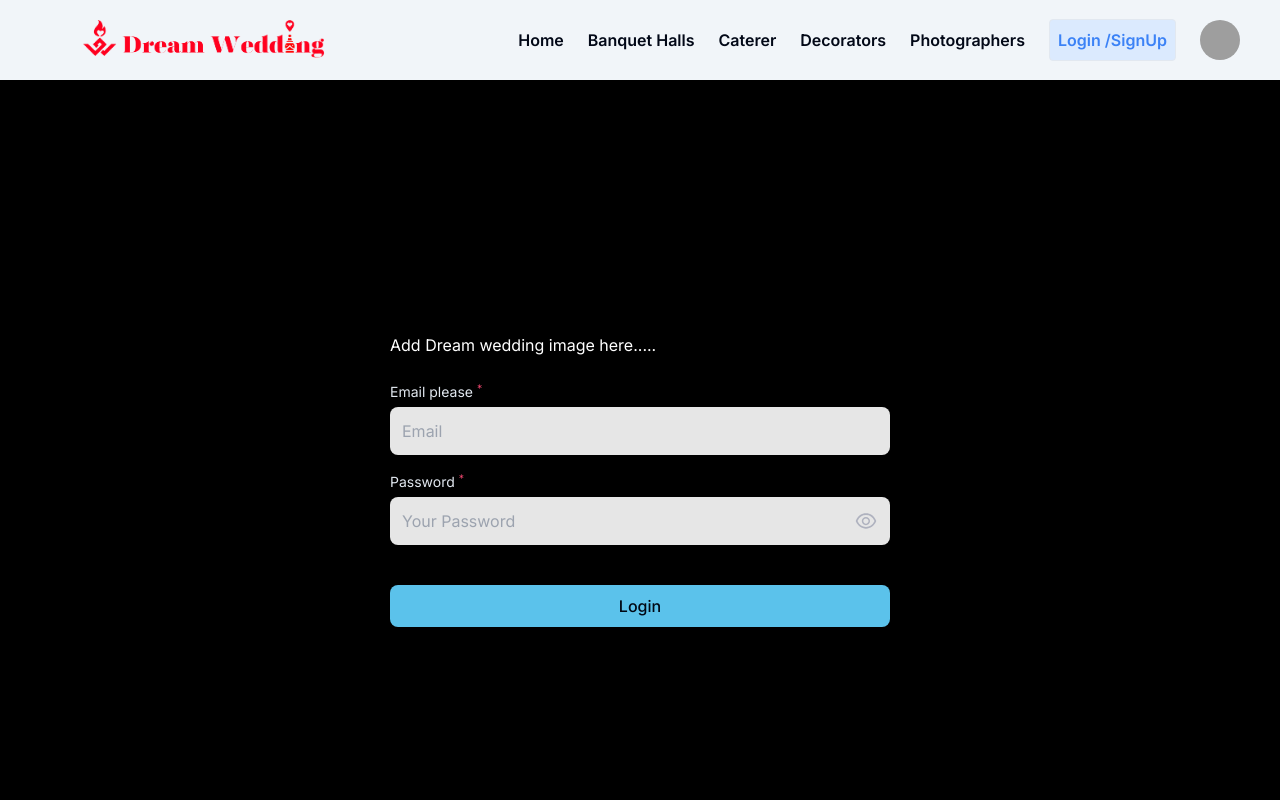
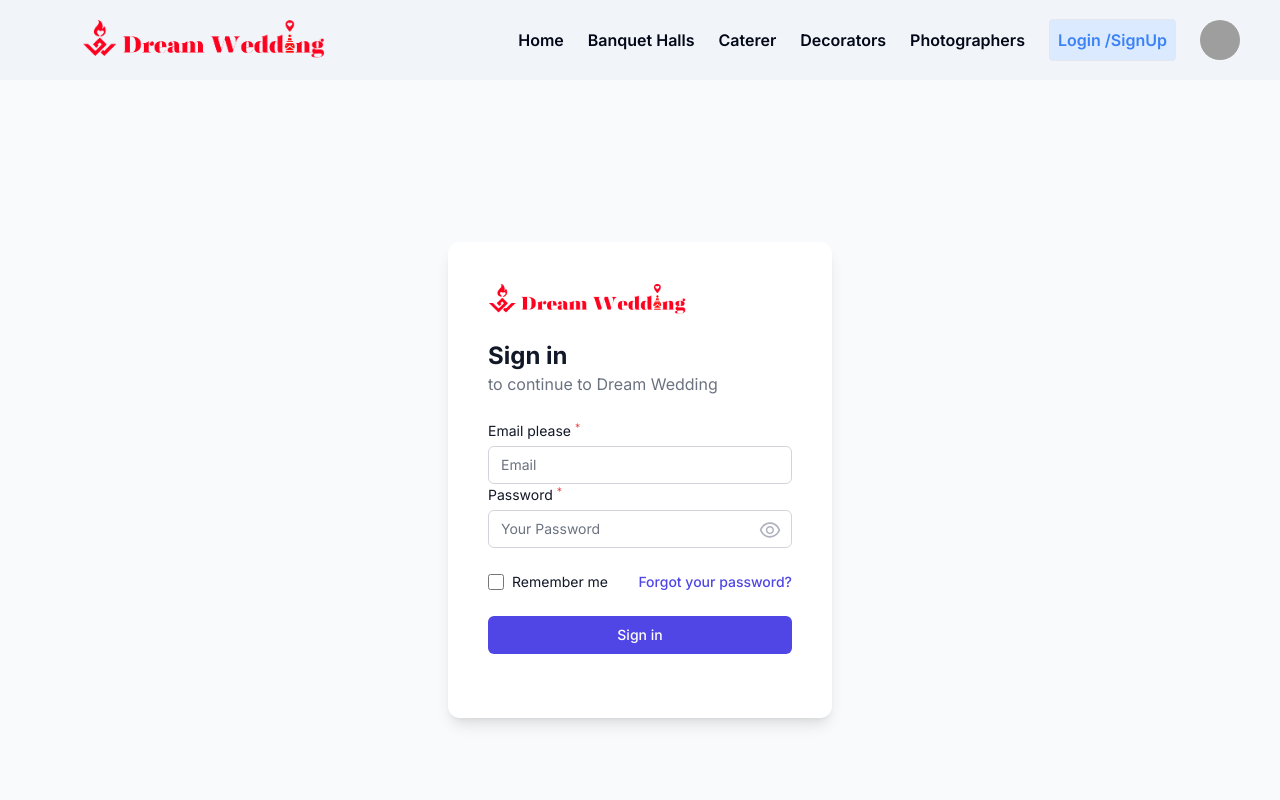
Before and after one commit to anurajkumar23/weddingscraft, a Next.js app: page /auth/login in a window 1280 px wide. Shown: the top 800 px of the page. Built offline with nearby package versions, Linux system fonts and the light colour scheme; grey boxes are pictures that could not be loaded.

Commit message:
login page added

```diff
--- a/src/app/auth/login/page.tsx
+++ b/src/app/auth/login/page.tsx
@@ -8,6 +8,7 @@ import { useFormik } from "formik";
 import { AiOutlineEye, AiOutlineEyeInvisible } from "react-icons/ai";
 import { useRouter } from "next/navigation";
 import { useAuth } from '@/app/authContext';
+import Image from 'next/image';
 
 interface login {
   email: string;
@@ -87,16 +88,22 @@ export default function Login() {
       {loading ? (
         <Loading />
       ) : (
-        <div className="flex items-center justify-center min-h-screen bg-black">
-          <div className="w-[500px] custom-shadow">
-            <p className='text-white'>Add Dream wedding image here.....</p>
+        <div className="min-h-screen flex items-center justify-center bg-gray-50">
+          <div className="max-w-sm w-full space-y-6 p-10 bg-white rounded-xl shadow-lg">
+            <Image src="/elements/logo.png" alt="logo" width={200} height={70} priority={false} loading="lazy" />
+            <div className='gap-y-2'>
+              <h1 className="text-2xl font-bold text-gray-900">
+                Sign in
+              </h1>
+              <p className='text-gray-500'>to continue to Dream Wedding</p>
+            </div>
             <form
               onSubmit={handleSubmit}
-              className="mt-6 flex w-full flex-col gap-y-4"
+              className="mt-8 space-y-6"
             >
               <label className="w-full">
-                <p className="mb-1 text-[0.875rem] leading-[1.375rem] text-slate-200 z-[50]">
-                  Email please <sup className="text-[#EF476F]">*</sup>
+                <p className="mb-1 text-[0.875rem] leading-[1.375rem] text-gray-900 z-[50]">
+                  Email please <sup className="text-red-500">*</sup>
                 </p>
                 <input
                   type="email"
@@ -107,7 +114,7 @@ export default function Login() {
                   value={values.email}
                   onChange={handleChange}
                   onBlur={handleBlur}
-                  className="w-full rounded-[0.5rem] p-[12px] bg-[#E6E6E6]"
+                  className="appearance-none  relative block w-full px-3 py-2 border border-gray-300 placeholder-gray-500 text-gray-900 rounded-md focus:outline-none focus:ring-indigo-500 focus:border-indigo-500 focus:z-10 sm:text-sm"
                 />
                 {errors.email && touched.email && (
                   <p className="text-[#b40e0e] font-semibold ">{errors.email}</p>
@@ -115,8 +122,8 @@ export default function Login() {
               </label>
 
               <label className="relative">
-                <p className="mb-1 text-[0.875rem] leading-[1.375rem] text-slate-200">
-                  Password <sup className="text-[#EF476F]">*</sup>
+                <p className="mb-1 text-[0.875rem] leading-[1.375rem] text-gray-900">
+                  Password <sup className="text-red-500">*</sup>
                 </p>
                 <input
                   type={showPassword ? "text" : "password"}
@@ -127,7 +134,7 @@ export default function Login() {
                   value={values.password}
                   onChange={handleChange}
                   onBlur={handleBlur}
-                  className="w-full rounded-[0.5rem] bg-[#E6E6E6] p-[12px] pr-12"
+                  className="appearance-none  relative block w-full px-3 py-2 border border-gray-300 placeholder-gray-500 text-gray-900 rounded-md focus:outline-none focus:ring-indigo-500 focus:border-indigo-500 focus:z-10 sm:text-sm"
                 />
                 {errors.password && touched.password && (
                   <p className="text-[#b40e0e] font-semibold">
@@ -137,21 +144,40 @@ export default function Login() {
                 <br />
                 <span
                   onClick={togglePasswordVisibility}
-                  className="absolute right-3 top-[38px] z-[10] cursor-pointer"
+                  className="absolute ml-[270px] top-[34px] z-[10] cursor-pointer"
                 >
                   {showPassword ? (
-                    <AiOutlineEyeInvisible fontSize={24} fill="#AFB2BF" />
+                    <AiOutlineEyeInvisible size={24} fill="#AFB2BF" />
                   ) : (
-                    <AiOutlineEye fontSize={24} fill="#AFB2BF" />
+                    <AiOutlineEye size={24} fill="#AFB2BF" />
                   )}
                 </span>
+                <div className="flex items-center justify-between">
+                  <div className="flex items-center">
+                    <input
+                      id="remember_me"
+                      name="remember_me"
+                      type="checkbox"
+                      className="h-4 w-4 text-indigo-600 focus:ring-indigo-500 border-gray-300 rounded"
+                    />
+                    <label htmlFor="remember_me" className="ml-2 block text-sm text-gray-900">
+                      Remember me
+                    </label>
+                  </div>
+                  <div className="text-sm">
+                    <a href="#" className="font-medium text-indigo-600 hover:text-indigo-500">
+                      Forgot your password?
+                    </a>
+                  </div>
+                </div>
               </label>
+
               <button
                 type="submit"
-                className="mt-6 rounded-[8px] bg-[#5bc2eb] py-[9px] px-[12px] font-medium text-[#000814] duration-500"
+               className="group relative w-full flex justify-center py-2 px-4 border border-transparent text-sm font-medium rounded-md text-white bg-indigo-600 hover:bg-indigo-700 focus:outline-none focus:ring-2 focus:ring-offset-2 focus:ring-indigo-500"
                 disabled={!isValid}
               >
-                Login
+                Sign in
               </button>
             </form>
             <div className="toast-wrapper">
```
Also changed, not shown: public/elements/logo.png (added), 1 other file (tests, documents, lock files or other folders).
